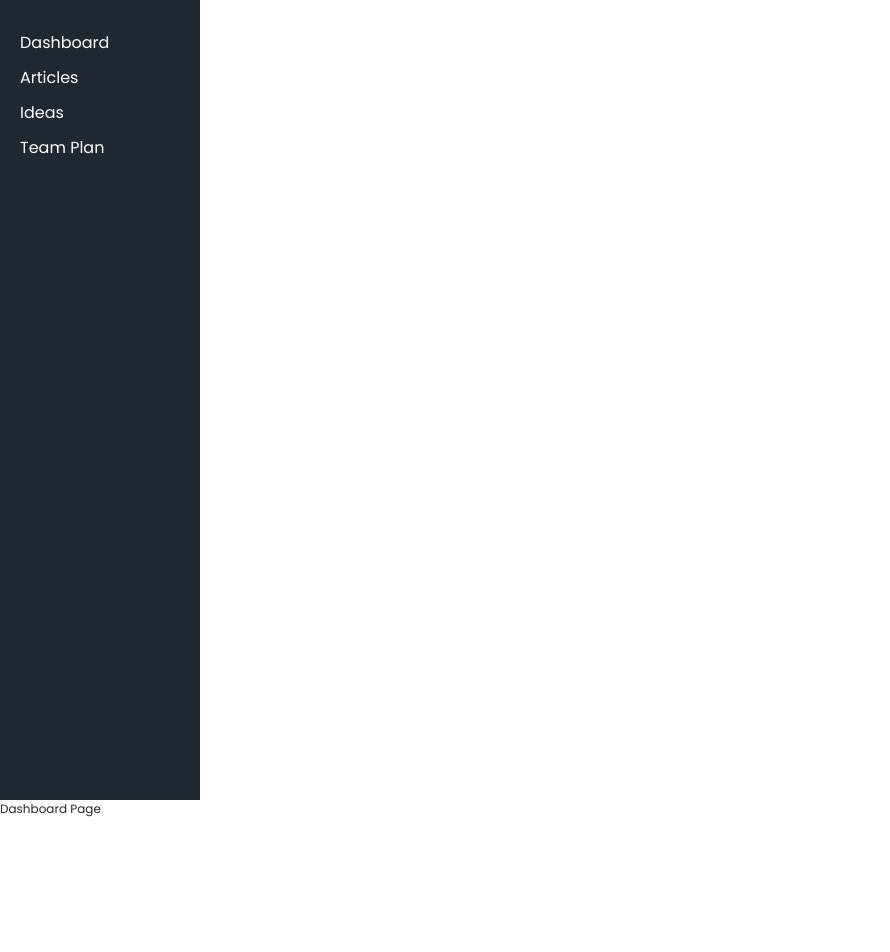
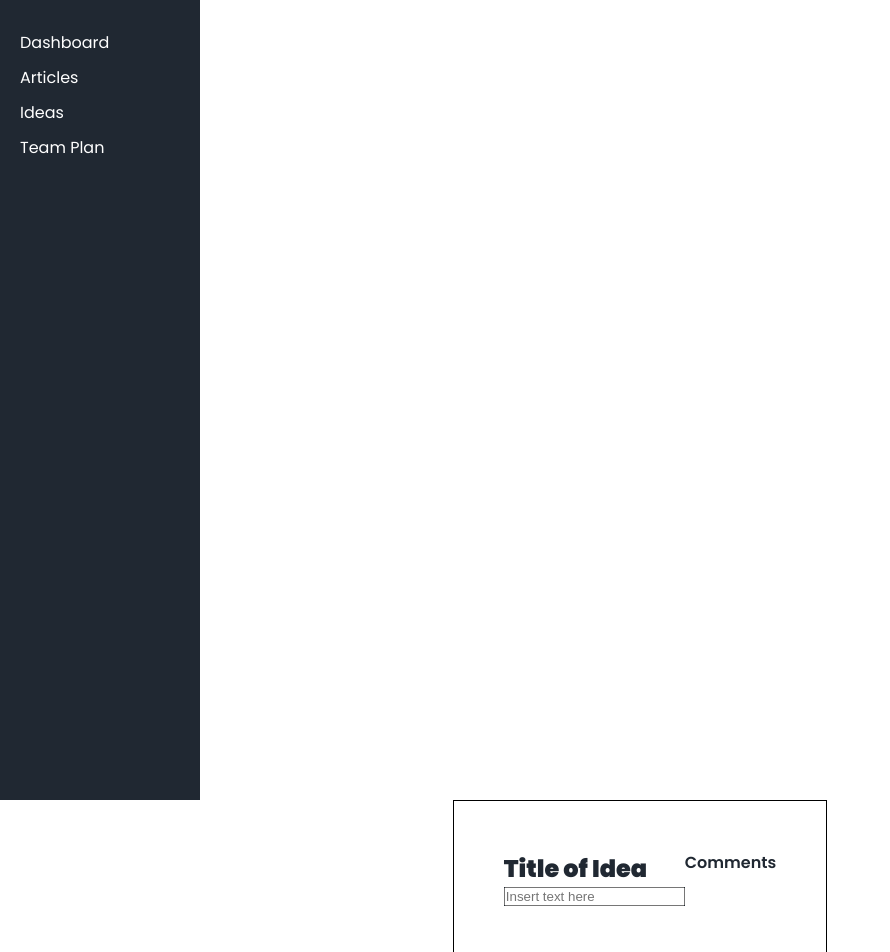
Before and after one commit to helher/newsplan, a React (Create React App) app: page / in a window 1280 px wide. Shown: the top 952 px of the page, without its empty margins (0-890 px from the left). Before the commit the page ends 818 px from the top, so only its background shows below. Built offline with nearby package versions, Linux system fonts and the light colour scheme.

Commit message:
Created Popup

```diff
--- /dev/null
+++ b/src/components/popups/popup-idea/PopupIdea.css
@@ -0,0 +1,25 @@
+@import url(./../../../index.css);
+
+.rich-text-toolbar{
+    width: 100%;
+    background-color: var(--primary-color);
+}
+
+.idea-section{
+    display: flex;
+    border: 1px solid black;
+    max-width: 1010px;
+    padding: 50px;
+}
+
+.test{
+    display: flex;
+}
+
+.idea-content-column{
+
+}
+
+.comments-column{
+    flex: 2;
+}
--- /dev/null
+++ b/src/components/popups/popup-idea/PopupIdea.js
@@ -0,0 +1,28 @@
+import React from 'react';
+import './PopupIdea.css';
+
+function PopupIdea() {
+    return (
+        <section className="idea-section">
+            <div className="test">
+                <div className="idea-content-column">
+                    <h1>Title of Idea</h1>
+                    <div className="rich-text-editor">
+                        <div className="rich-text-toolbar">
+                            <form>
+                                <input type="text" placeholder="Insert text here"></input>
+                            </form>
+                        </div>
+                    </div>
+                </div>
+
+                <div className="comments-column">
+                    <h3>Comments</h3>
+
+                </div>
+            </div>
+        </section>
+    )
+}
+
+export default PopupIdea;
--- a/src/screens/Articles.js
+++ b/src/screens/Articles.js
@@ -1,4 +1,5 @@
 import React from 'react';
+
 
 const Articles = () => {
     return (
--- /dev/null
+++ b/src/screens/Dashboard.css
@@ -0,0 +1,4 @@
+.popup-idea-component{
+    display: flex;
+    justify-content: center;
+}
--- a/src/screens/Dashboard.js
+++ b/src/screens/Dashboard.js
@@ -1,9 +1,14 @@
 import React from 'react';
+import PopupIdea from '../components/popups/popup-idea/PopupIdea';
+import './Dashboard.css';
 
 const Dashboard = () => {
     console.log('sup')
     return (
         <div className="dashboard">
+            <div className="popup-idea-component">
+                <PopupIdea/>
+            </div>
 
             <p>Dashboard Page</p>
         </div>
```
Also changed, not shown: src/components/popups/popup-article/PopupArticle.js (added, +12 -0 lines), src/components/popups/popup-article/PopupArticle.css (added).
